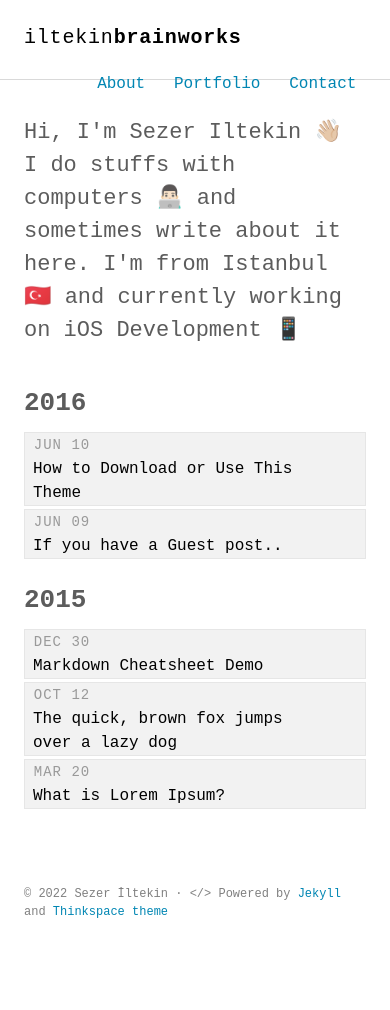
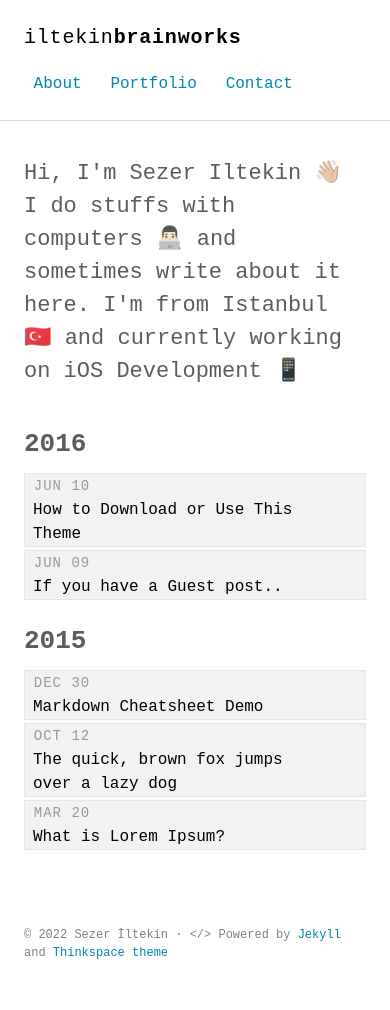
Before and after one commit to iltekin/iltekin.github.io, a Jekyll site: the page built from index.html, in a window 390 px wide. Built offline with Jekyll 4.4.1, drawn with Linux system fonts in a browser that asks for light colours; some web fonts are replaced; before the commit the page ends 969 px from its top, so only the background shows below that.

Commit message:
added some css code to fix navbar on mobile

```diff
--- a/assets/scss/_layout.scss
+++ b/assets/scss/_layout.scss
@@ -291,4 +291,10 @@ hr {
       color: $blue-color;
     }
   }
+
+  .navbar {
+    float: none;
+    display: inline-block;
+  }
+
 }
```
